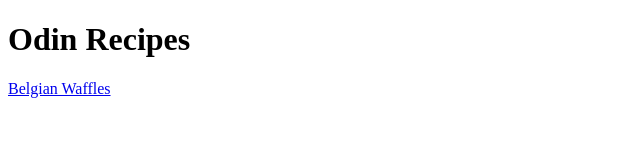
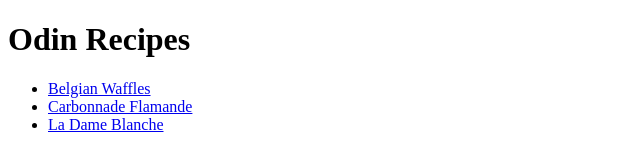
Before and after one commit to lautarodrigz/odin-recipes, a plain HTML site: page index.html in a window 1280 px wide. Shown: the whole page, without its empty margins (0-640 px from the left). Drawn offline with Linux system fonts and the light colour scheme.

Commit message:
Add all the recipes links to index.html

```diff
--- a/index.html
+++ b/index.html
@@ -7,6 +7,11 @@
 </head>
 <body>
     <h1>Odin Recipes</h1>
-    <a href="./recipes/waffles.html">Belgian Waffles</a>
+    <ul>
+        <li><a href="./recipes/waffles.html">Belgian Waffles</a></li>
+        <li><a href="./recipes/carbonnade.html">Carbonnade Flamande</a></li>
+        <li><a href="./recipes/ladame.html">La Dame Blanche</a></li>
+    </ul>
+
 </body>
 </html>
```
